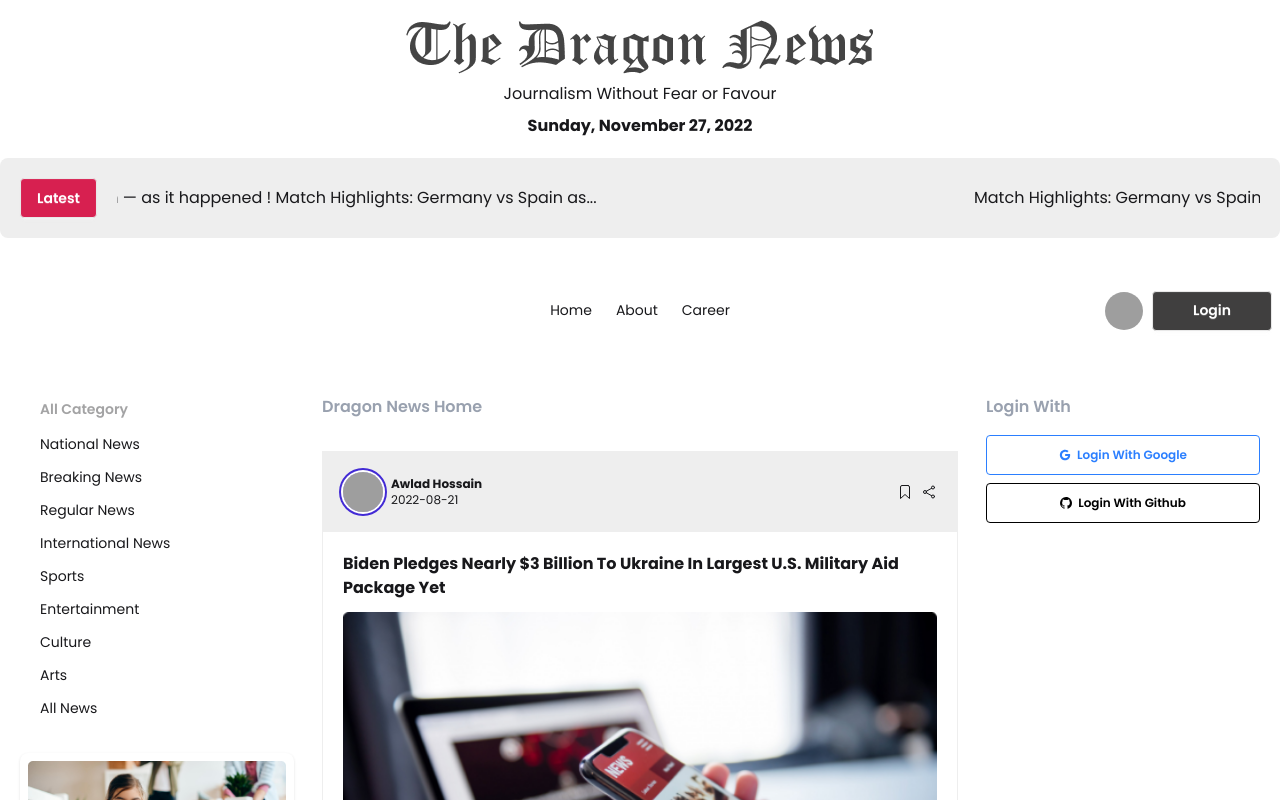
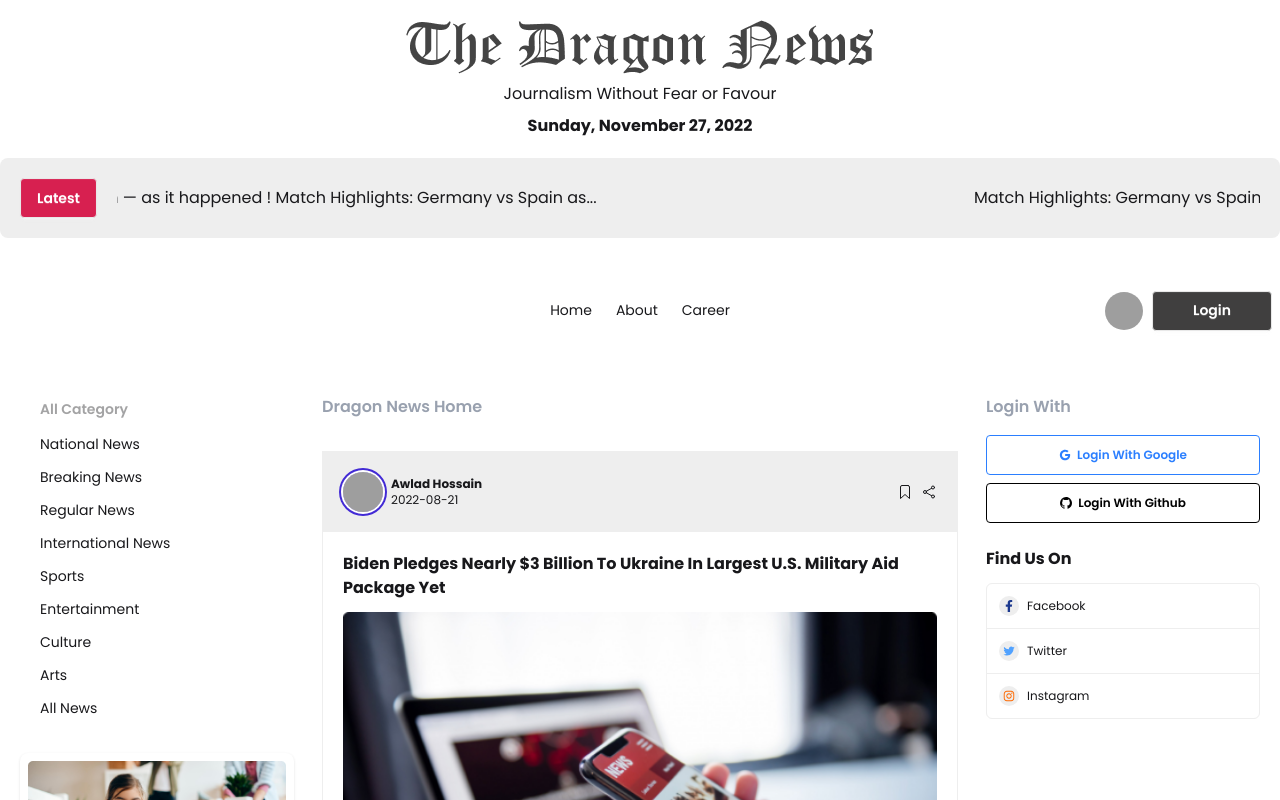
Before and after one commit to MD-Moniruzzaman-Arafat/web-project-15, a React (Vite) app: page / in a window 1280 px wide. Shown: the top 800 px of the page. Built offline with nearby package versions, Linux system fonts and the light colour scheme; grey boxes are pictures that could not be loaded.

Commit message:
find us on component design

```diff
--- /dev/null
+++ b/src/components/findUsOn/FindUsOn.jsx
@@ -0,0 +1,40 @@
+import { FaFacebookF, FaInstagram } from "react-icons/fa";
+import { IoLogoTwitter } from "react-icons/io5";
+
+const FindUsOn = () => {
+  return (
+    <>
+      <div className="my-5">
+        <h1 className="font-bold mb-3">Find Us On</h1>
+        <ul className="border border-base-300 rounded-md">
+          <li className="border-b-1 border-base-300 py-3 px-3">
+            <a href="" className="text-xs flex items-center gap-2">
+              <span className="bg-base-300 p-1 rounded-full">
+                <FaFacebookF className="text-blue-900" />
+              </span>
+              Facebook
+            </a>
+          </li>
+          <li className="border-b-1 border-base-300 py-3 px-3">
+            <a href="" className="text-xs flex items-center gap-2">
+              <span className="bg-base-300 p-1 rounded-full">
+                <IoLogoTwitter className="text-blue-400" />
+              </span>
+              Twitter
+            </a>
+          </li>
+          <li className="py-3 px-3">
+            <a href="" className="text-xs flex items-center gap-2">
+              <span className="bg-base-300 p-1 rounded-full">
+                <FaInstagram className="text-orange-500" />
+              </span>
+              Instagram
+            </a>
+          </li>
+        </ul>
+      </div>
+    </>
+  );
+};
+
+export default FindUsOn;
--- a/src/pages/HomePage.jsx
+++ b/src/pages/HomePage.jsx
@@ -5,6 +5,7 @@ import img2 from "../assets/2.png";
 import img3 from "../assets/3.png";
 import NewsCard from "../components/newsCard/NewsCard";
 import SocialLLogin from "../components/socialLogin/SocialLLogin";
+import FindUsOn from "../components/findUsOn/FindUsOn";
 
 const HomePage = () => {
   return (
@@ -31,6 +32,7 @@ const HomePage = () => {
         </div>
         <div className="lg:col-span-1 px-5 h-[1350px]">
           <SocialLLogin />
+          <FindUsOn />
         </div>
       </div>
     </>
```
